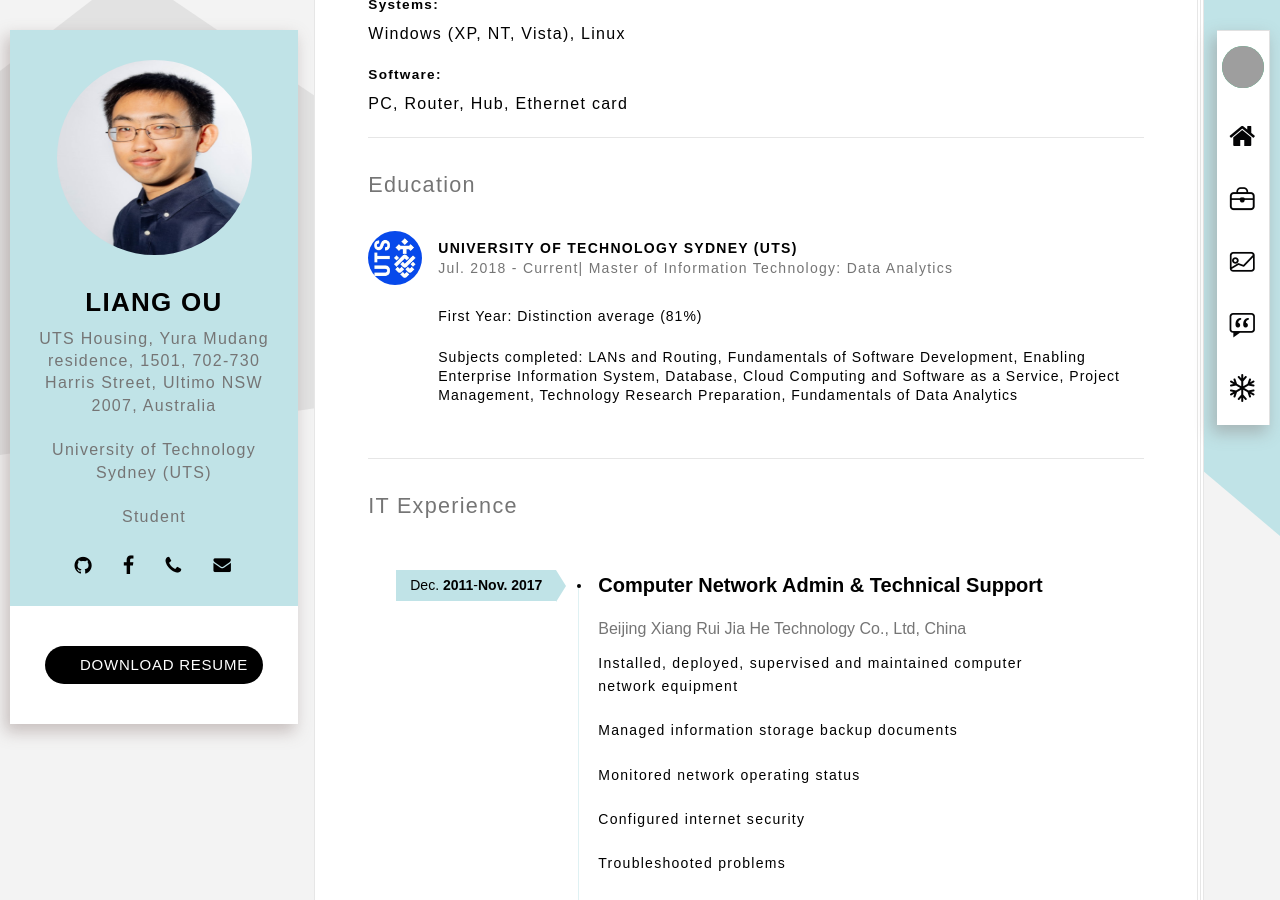
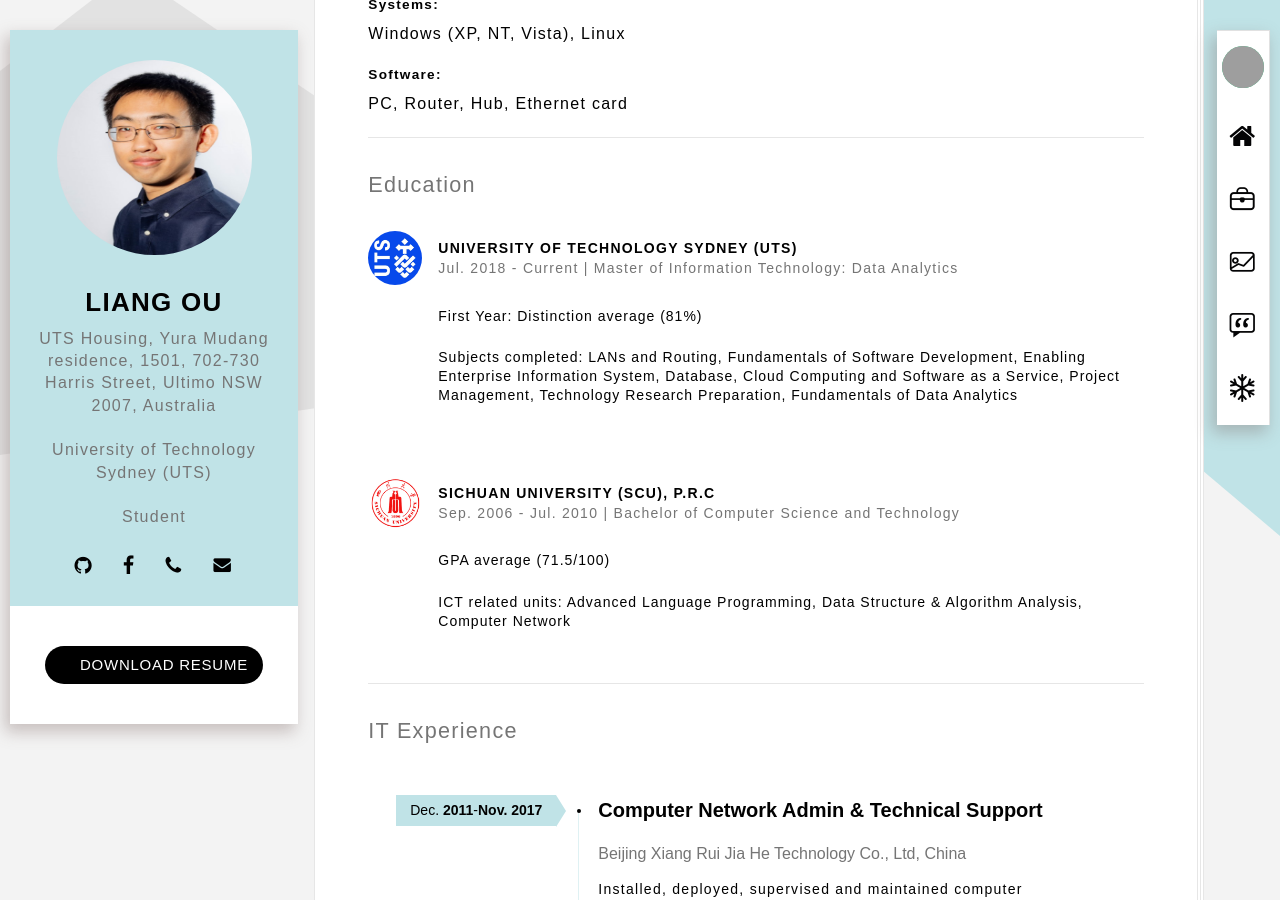
Before and after one commit to ouliang0128/Liang_HomePage, a Jekyll site: the page built from index.html, in a window 1280 px wide and 900 px high, scrolled down 454 px. Built offline with Jekyll 4.4.1, drawn with Linux system fonts in a browser that asks for light colours; some web fonts are replaced.

Commit message:
version17

```diff
--- a/_includes/resumer_03-education.html
+++ b/_includes/resumer_03-education.html
@@ -11,7 +11,7 @@
                 <div class="ref-info">
                     <div class="ref-author">
                         <strong>University of Technology Sydney (UTS)</strong>
-                        <span>Jul. 2018 - Current| Master of Information Technology: Data Analytics</span>
+                        <span>Jul. 2018 - Current | Master of Information Technology: Data Analytics</span>
                     </div>
 
                     <blockquote class="ref-cont clear-mrg">
@@ -22,6 +22,28 @@
                     </blockquote>
                 </div>
             </div><!-- .ref-box -->
+
+            <div class="ref-box hreview">
+                <div class="ref-avatar">
+                    <img alt="" src="{{ '/styles/img/scu.png' | prepend: site.baseurl }}" class="avatar avatar-54 photo" height="54" width="54">
+                </div>
+
+                <div class="ref-info">
+                    <div class="ref-author">
+                        <strong>Sichuan University (SCU), P.R.C</strong>
+                        <span>Sep. 2006 - Jul. 2010 | Bachelor of Computer Science and Technology</span>
+                    </div>
+
+                    <blockquote class="ref-cont clear-mrg">
+                        <p>GPA average (71.5/100)
+                        </p>
+                        <p>ICT related units: Advanced Language Programming, Data Structure & Algorithm Analysis, Computer Network
+                        </p>
+                    </blockquote>
+                </div>
+            </div><!-- .ref-box -->
+
+
         </div><!-- .col-sm-6 -->
     </div><!-- .row -->
 </section><!-- .section -->
```
Also changed, not shown: styles/img/scu.png (added).
